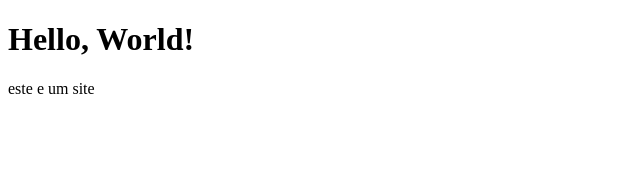
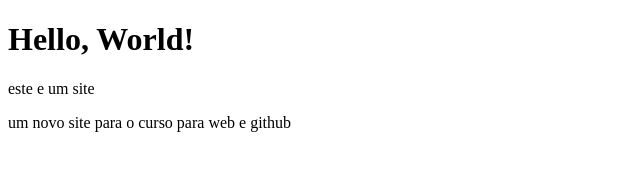
Before and after one commit to maxycv/Primeiro, a plain HTML site: page index.html in a window 1280 px wide. Shown: the whole page, without its empty margins (0-640 px from the left). Drawn offline with Linux system fonts and the light colour scheme.

Commit message:
primeiro

```diff
--- a/index.html
+++ b/index.html
@@ -9,6 +9,9 @@
 
     <h1>Hello, World!</h1>
     <p>este e um site</p>
+    <p>um novo site para o curso para web e github</p>
+
+
 
 </body>
 </html>
```
Also changed, not shown: script.js (added).
